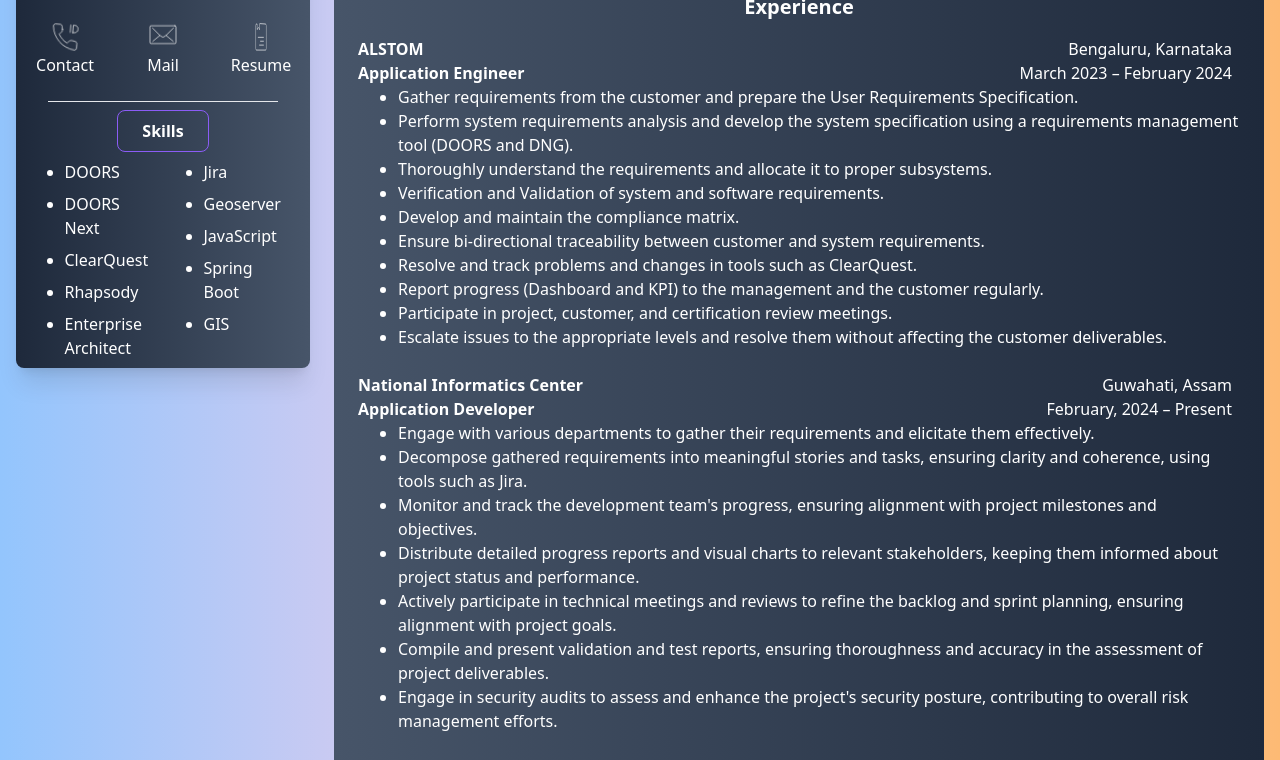
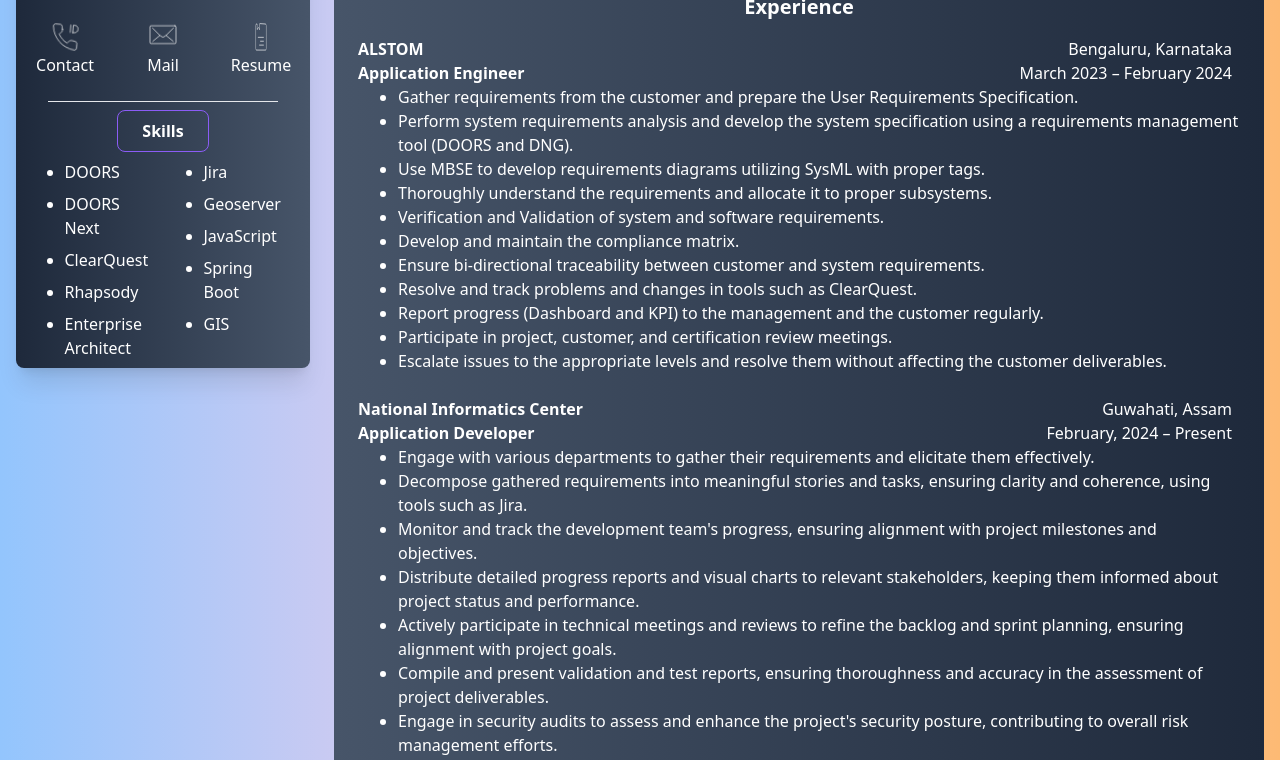
Before and after one commit to nadim-1996/nadim-profile, a website: page index.html in a window 1280 px wide. Shown: the part 275-1035 px from the top of the page. Drawn offline with Linux system fonts and the light colour scheme.

Commit message:
minor text change

```diff
--- a/index.html
+++ b/index.html
@@ -254,6 +254,7 @@
                                 Specification.</li>
                             <li class="">Perform system requirements analysis and develop the system specification using
                                 a requirements management tool (DOORS and DNG).</li>
+                            <li>Use MBSE to develop requirements diagrams utilizing SysML with proper tags.</li>
                             <li>Thoroughly understand the requirements and allocate it to proper subsystems.</li>
                             <li>Verification and Validation of system and software requirements.</li>
                             <li>Develop and maintain the compliance matrix.</li>
```
